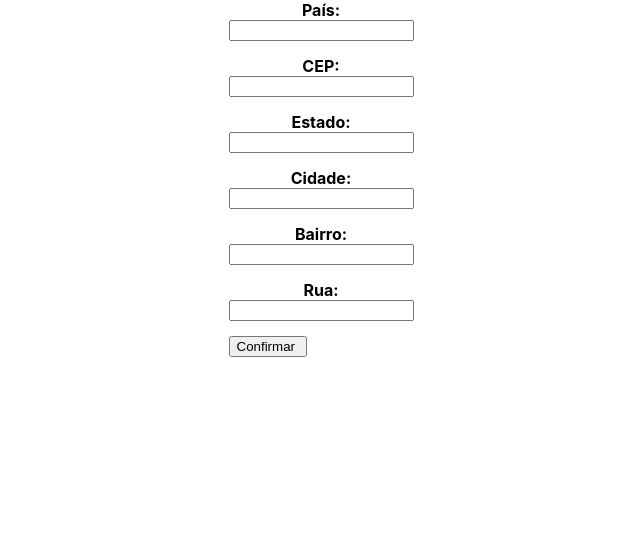
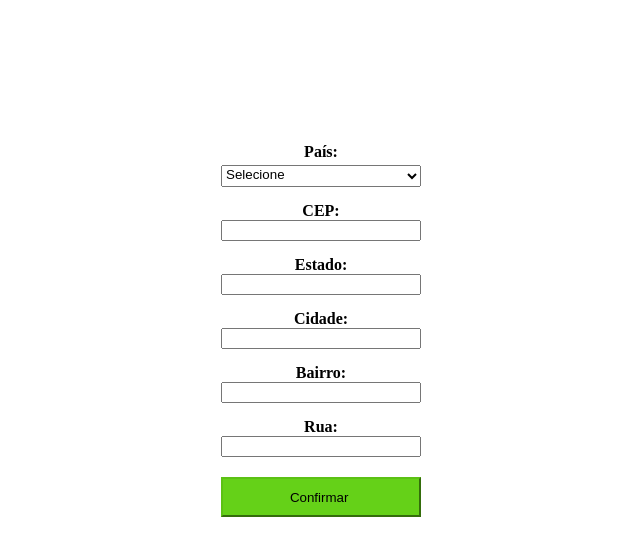
Before and after one commit to GuilhermeAugustodSD/CEP, a React (Create React App) app: page / in a window 1280 px wide. Shown: the top 556 px of the page, without its empty margins (319-959 px from the left). Built offline with nearby package versions, Linux system fonts and the light colour scheme.

Commit message:
Arrumando o estilo do Formulário

```diff
--- a/public/index.html
+++ b/public/index.html
@@ -42,4 +42,6 @@
       To create a production bundle, use `npm run build` or `yarn build`.
     -->
   </body>
+
+
 </html>
--- a/src/App.css
+++ b/src/App.css
@@ -1,41 +1,54 @@
-.Conteiner {
-  display: flex;
-  width: 100vw;
-
-}
 .App {
   display: flex;
   width: 100vw;
   align-items: center;
   justify-content: center;
+  margin-top: 10%;
 
 }
 
-.from-control {
+select{
   display: flex;
-  margin-top: 2px auto;
-
+  flex-direction: column;
+  justify-content: center;
+  align-items: center;
+  width: 200px;
+  height: 22px;
 }
 
 
-.from-control label {
+.form-control label {
+  display: flex;
+  flex-direction: column;
+  margin-top: 15px ;
   margin-bottom: 15px;
   text-align: center;
   font-weight: bold;
-
+  margin-bottom: 2%;
 
 
 }
 
-.div_Botao{
-  display: flex;
-  width: 30px;
-  background-color: white;
+.div_Boto{
+  background-color: #65d118;
+  border-color: #5cc114;
+  height: 100%;
+
 }
 
 .Botao{
   display: flex;
-  width: 200px;
+  width: 100%;
   align-items: center;
   justify-content: center;
+  background-color: #65d118;
+  border-color: #5cc114;
+  height: 40px;
+  margin-top: 20px;
 }
+
+input submit{
+  width: 100%;
+  background-color: #65d118;
+  border-color: #5cc114;
+}
--- a/src/App.js
+++ b/src/App.js
@@ -29,48 +29,56 @@ function App() {
   return (
 
     <div className="Container">
+
       <div className="App">
         <form onSubmit={handleSubmit(onSubmit)}>
 
-          <div className='from-control'>
+          <div className='form-control'>
+            <label for="pais">
+              País:
+
+            </label>
+            <select id="pais" {...register("pais")}>
+              <option selected disabled value="" >Selecione</option>
+              <option>Brasil</option>
+              <option>Canada</option>
+              <option>Estados Unidos</option>
+              <option>Russia</option>
+            </select>
+          </div>
+
+          <div className='form-control'>
             <label>
-              País:
-              <input className='from-control' type="text" {...register("pais")} />
+              CEP:
+              <input className='form-control' type="text" {...register("cep")} onBlur={validarCep} />
             </label>
           </div>
 
-          <div className='from-control'>
+          <div className='form-control'>
             <label>
-              CEP:
-              <input className='from-control' type="text" {...register("cep")} onBlur={validarCep} />
+              Estado:
+              <input className='form-control' type="text" {...register("estado")} />
             </label>
           </div>
 
-          <div className='from-control'>
+          <div className='form-control'>
             <label>
-              Estado:
-              <input className='from-control' type="text" {...register("estado")} />
+              Cidade:
+              <input className='form-control' type="text" {...register("cidade")} />
             </label>
           </div>
 
-          <div className='from-control'>
+          <div className='form-control'>
             <label>
-              Cidade:
-              <input className='from-control' type="text" {...register("cidade")} />
+              Bairro:
+              <input className='form-control' type="text" {...register("bairro")} />
             </label>
           </div>
 
-          <div className='from-control'>
-            <label>
-              Bairro:
-              <input className='from-control' type="text" {...register("bairro")} />
-            </label>
-          </div>
-
-          <div className='from-control'>
+          <div className='form-control'>
             <label>
               Rua:
-              <input className='from-control' type="text" {...register("rua")} />
+              <input className='form-control' type="text" {...register("rua")} />
             </label>
           </div>
 
--- a/src/Components/Header.css
+++ b/src/Components/Header.css
@@ -1,46 +1,55 @@
-/* Top Bar --------------------------------------------------------------------------- */
-#Top_bar{position:absolute;
-    left:0;
-    top:61px;
-    width:100%;
-    border-bottom:1px solid transparent;
-    z-index:30
+
+
+#Top_bar .logo {
+    position: static;
+    float: left;
+    width: 100%;
+    text-align: center;
+    margin: 0;
 }
 
-#Top_bar .column{
-    margin-bottom:0
+#Top_bar #logo, .header-fixed #Top_bar #logo, .header-plain #Top_bar #logo, .header-transparent #Top_bar #logo {
+    height: 60px;
+    line-height: 60px;
+    padding: 10px 0;
 }
 
-.layout-full-width.header-fw #Action_bar .container,.layout-full-width.header-fw #Top_bar .container{
-    max-width:100%
+#Top_bar #logo img.logo-main {
+    display: none;
 }
-#Top_bar .top_bar_left{
-    position:relative;
-    float:left;
-    width:990px
+#Top_bar #logo img {
+    vertical-align: middle;
+    max-height: 100%;
+}
+img.scale-with-grid, #Content img {
+    max-width: 100%;
+    height: auto;
+}
+
+html, body, div, span, applet, object, iframe, h1, h2, h3, h4, h5, h6, p, blockquote, pre, a, abbr, acronym, address, cite, code, del, dfn, em, img, ins, kbd, q, s, samp, strike, strong, tt, var, b, u, i, center, ol, ul, li, fieldset, form, label, legend, table, caption, tbody, tfoot, thead, tr, th, td, article, aside, canvas, details, embed, figure, figcaption, footer, header, hgroup, menu, nav, output, ruby, section, summary, time, mark, audio, video {
+    margin: 0;
+    padding: 0;
+    border: 0;
+    font-size: 100%;
+    font: inherit;
+    vertical-align: baseline;
 }
 
 
-
-	/* Menu wrapper */
-	#Top_bar .menu_wrapper {float:left;z-index:201;}
-
-	/* Secondary menu wrapper */
-	#Top_bar .secondary_menu_wrapper{display:none;}
-
-	/* Menu responsive */
-	#Top_bar a.responsive-menu-toggle{display:none;position:absolute;right:20px;top:50%;margin-top:-17px;width:34px;height:34px;text-align:center;border-radius:3px;z-index:200;}
-	#Top_bar a.responsive-menu-toggle i{font-size:22px;line-height:34px}
-	#Top_bar a.responsive-menu-toggle span{float:right;padding:10px 5px;line-height:14px}
-
-	/* Banner */
-	#Top_bar .banner_wrapper{display:none;}
-
-	/* Search wrapper */
-	#Top_bar .search_wrapper{position:absolute;left:0;top:100%;display:none;z-index:201;width:100%;padding:15px;-webkit-box-sizing:border-box;-moz-box-sizing:border-box;box-sizing:border-box}
-	#Top_bar .search_wrapper input[type="text"]{width:100%;margin:0;box-sizing:border-box;-webkit-box-shadow:0 0 0;box-shadow:0 0 0;padding-left:35px;background:none;border-width:0 0 1px;border-style:solid;border-color:rgba(255,255,255,.08)!important;font-size:15px}
-	#Top_bar .search_wrapper input[type="text"]:focus{background-color:transparent!important}
-	#Top_bar .search_wrapper .icon_search,#Top_bar .search_wrapper .icon_close{position:absolute;top:25px;font-size:22px;line-height:22px;display:block}
-	#Top_bar .search_wrapper .icon_search{left:18px;color:rgba(0,0,0,.5)}
-	#Top_bar .search_wrapper .icon_close{right:18px;color:#fff;opacity:.3;-webkit-transition:all .2s ease-in-out;-moz-transition:all .2s ease-in-out;-o-transition:all .2s ease-in-out;-ms-transition:all .2s ease-in-out;transition:all .2s ease-in-out}
-	#Top_bar .search_wrapper .icon_close:hover{right:18px;opacity:1}
+#Top_bar .menu_wrapper {
+    float: left!important;
+    width: 100%;
+    margin: 0!important;
+}
+#Top_bar .menu_wrapper {
+    float: left;
+    z-index: 201;
+}
+html, body, div, span, applet, object, iframe, h1, h2, h3, h4, h5, h6, p, blockquote, pre, a, abbr, acronym, address, cite, code, del, dfn, em, img, ins, kbd, q, s, samp, strike, strong, tt, var, b, u, i, center, ol, ul, li, fieldset, form, label, legend, table, caption, tbody, tfoot, thead, tr, th, td, article, aside, canvas, details, embed, figure, figcaption, footer, header, hgroup, menu, nav, output, ruby, section, summary, time, mark, audio, video {
+    margin: 0;
+    padding: 0;
+    border: 0;
+    font-size: 100%;
+    font: inherit;
+    vertical-align: baseline;
+}
--- a/src/Components/Header.js
+++ b/src/Components/Header.js
@@ -34,11 +34,9 @@ function Header(){
                                 <li id="menu-item-185" class="menu-item menu-item-type-post_type menu-item-object-page last"><a href="https://manejebem.com/projetos-de-sustentabilidade-da-manejebem/"><span>CASES</span></a></li>
                                 </ul></nav><a class="responsive-menu-toggle active" href="#"><i class="icon-menu-fine"></i></a>				</div>
 
-                        <div class="secondary_menu_wrapper">
-                                            </div>
+                        <div class="secondary_menu_wrapper"></div>
 
-                        <div class="banner_wrapper">
-                                            </div>
+                        <div class="banner_wrapper"></div>
 
                         <div class="search_wrapper">
 
--- a/src/index.css
+++ b/src/index.css
@@ -16,34 +16,17 @@ head{
   background-color: #227f4A;
 }
 
-.top_bar_left {
-  flex: 2px;
-  flex-direction: width;
-  background-color: #000000;
-  width: 100vw;
-  height: 20vh;
+html {
+  height: 100%;
+  min-height: 100%;
 }
 
-
-.menu_wrapper{
-  width: 10vw;
-  background-color: #227f4A;
-  justify-content: right;
+body {
+  display: flex;
+  flex-direction: column;
+  min-height: 100%;
 }
 
-#menu{
-  background-color: #227f4A;
-  flex-direction: width;
-  width: 100vw;
-  height: 20vh;
-  flex: 1;
-  justify-content: right;
-
+footer {
+  margin-top: auto;
 }
-
-#menu-manejebem{
-  position: absolute;
-  flex-direction: row;
-  justify-content: right;
-  align-items: right;
-}
```
